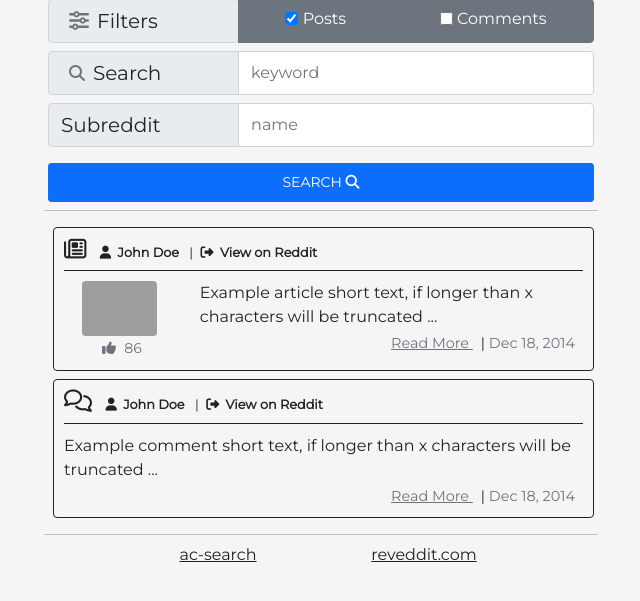
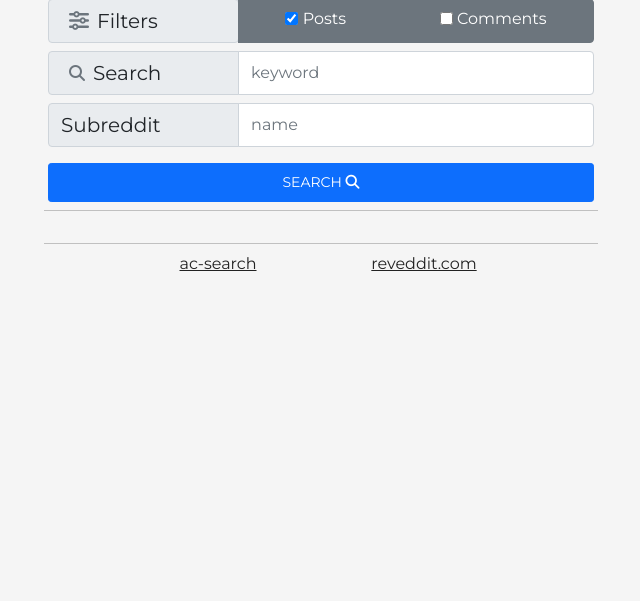
Before and after one commit to tnaahsus/ac-search-dev, a Django app: page / in a window 1280 px wide. Shown: the part 145-746 px from the top of the page, without its empty margins (319-959 px from the left). Run offline with Django 3.2, Linux system fonts and the light colour scheme; some libraries are stand-ins or nearby versions; grey boxes are pictures that could not be loaded.

Commit message:
Update content.html

```diff
--- a/core/templates/content.html
+++ b/core/templates/content.html
@@ -1,125 +1,44 @@
+{% load class_name %}
+
 <div class="col-md-12">
     <div class="blog-comment p-0">
         <ul class="comments">
+             {% if count == 0 %}
+                <h4 class='my-0 py-0 ms-2 text-center'>No results for <b>{{ query }}</b></h4>
+
+            {% elif count > 0 %}
+                <div class='col-12 py-0'>
+                <h4 class='my-0 py-0 ms-2 '>{{ count }} results for <b>{{ query }}</b></h4>
+                </div>
+            {% endif %}
 
 <!--        POST ITEM -->
-            <li class="clearfix">
-                <div class="post-comments">
-                    <p class="meta">
+            <li class="clearfix" id="postBox"  >
 
-<!--                    COMMENT OR POST ICON -->
-                        <i class="far fa-newspaper"
-                           style="font-size: 1.4rem!important; margin-right: 10px;">
-                        </i>
-
-<!--                    USERNAME -->
-                        <i class="fas fa-user"></i>
-                        <a href="#" class="a-comment">
-                            <span class="">John Doe</span>
-                        </a>
-                        <span class="mx-1">|</span>
-
-<!--                     REDDIT LINK-->
-                        <i class="fas fa-sign-out-alt"></i>
-                        <a href="#" class="a-comment">
-                            <span class="">View on Reddit</span>
-                        </a>
-                    </p>
-                    <div class="row">
-
-<!--                    THUMBNAIL -->
-                        <div class="col-3  text-center">
-                            <img class="img thumbnail" width='75px' height="55px"
-                                 src="https://b.thumbs.redditmedia.com/qTtigz4VcFX0pzdOJnG5HLKvLt3uoEWr-vZ0rvNEteQ.jpg" />
-                            <p class="text-muted mb-0 p-0">
-                                <small class="mx-1 "><i class="fas fa-thumbs-up"></i></small>
-                                <small class="mt-1">86</small>
-                            </p>
-                        </div>
-
-                        <div class="col-9">
-        <!--                SHORT CONTENT -->
-                            <span id="short-content1" class="short-content text-break">
-                                Example article short text, if longer than x characters
-                                will be truncated
-                            </span>
-
-        <!--                FULL CONTENT -->
-                            <span id="full-content1" class="full-content text-break" style="display:none">
-                                Interdum et malesuada fames ac ante ipsum primis in faucibus.
-                                Aliquam lobortis accumsan tempor. Aliquam sollicitudin pulvinar est,
-                                quis convallis tellus.
-                            </span>
-
-        <!--                DOTS -->
-                            <span id="read-more-dots">...</span>
-
-        <!--                READ MORE AND DATE -->
-                            <div class="text-end mt-1 mx-2" style="font-size: 0.9rem;">
-                                <a href="#full-content1" class="nav-toggle text-muted mx-2">
-                                    Read More
-                                </a>|
-                                <span class="text-muted">
-                                    Dec 18, 2014
-                                </span>
-                            </div>
-                        </div>
-                    </div>
-                </div>
             </li>
 
 <!--        COMMENT ITEM -->
-            <li class="clearfix">
-                <div class="post-comments">
-                    <p class="meta">
+            <li class="clearfix" id="commentBox" >
+            </li>
 
-<!--                    COMMENT OR POST ICON -->
-                        <i class="far fa-comments"
-                           style="font-size: 1.4rem!important; margin-right: 10px;">
-                        </i>
+        </ul>
+        <div class="pagination" style = "display:none" id="pagination">
+                <span class="step-links">
+                    <span class="current me-5 ms-2 ">
 
-<!--                    USERNAME -->
-                        <i class="fas fa-user"></i>
-                        <a href="#" class="a-comment">
-                            <span class="">John Doe</span>
-                        </a>
-                        <span class="mx-1">|</span>
+        </span>
 
-<!--                     REDDIT LINK-->
-                        <i class="fas fa-sign-out-alt"></i>
-                        <a href="#" class="a-comment">
-                            <span class="">View on Reddit</span>
-                        </a>
-                    </p>
+        {% if page_obj.has_previous %}
+            <a type="button" class="btn btn-outline-secondary border-0 btn-sm  " href="?sub={{sub}}&search={{query}}&page=1">&laquo; FIRST</a>
+            <a type="button" class="btn btn-outline-secondary border-0 btn-sm me-5 " href="?sub={{sub}}&search={{query}}&page={{ page_obj.previous_page_number }}">PREVIOUS</a>
+        {% endif %}
 
-<!--                SHORT CONTENT -->
-                    <span id="short-content" class="short-content text-break">
-                        Example comment short text, if longer than x characters
-                        will be truncated
-                    </span>
+        {% if page_obj.has_next %}
+            <a type="button" class="btn btn-outline-secondary border-0 btn-sm ms-5 "  href="?sub={{sub}}&search={{query}}&page={{ page_obj.next_page_number }}">NEXT</a>
+            <a type="button" class="btn btn-outline-secondary border-0 btn-sm  "  href="?sub={{sub}}&search={{query}}&page={{ page_obj.paginator.num_pages }}">LAST &raquo;</a>
+        {% endif %}
+    </span>
+</div>
 
-<!--                FULL CONTENT -->
-                    <span id="full-content" class="full-content text-break" style="display:none">
-                        sed porttitor tincidunt in.
-                        Interdum et malesuada fames ac ante ipsum primis in faucibus.
-                        Aliquam lobortis accumsan tempor. Aliquam sollicitudin pulvinar est,
-                        quis convallis tellus.
-                    </span>
-
-<!--                DOTS -->
-                    <span id="read-more-dots">...</span>
-
-<!--                READ MORE AND DATE -->
-                    <div class="text-end mt-1 mx-2" style="font-size: 0.9rem;">
-                        <a href="#full-content" class="nav-toggle text-muted mx-2">
-                            Read More
-                        </a>|
-                        <span class="text-muted">
-                            Dec 18, 2014
-                        </span>
-                    </div>
-                </div>
-            </li>
-        </ul>
     </div>
 </div>
```
